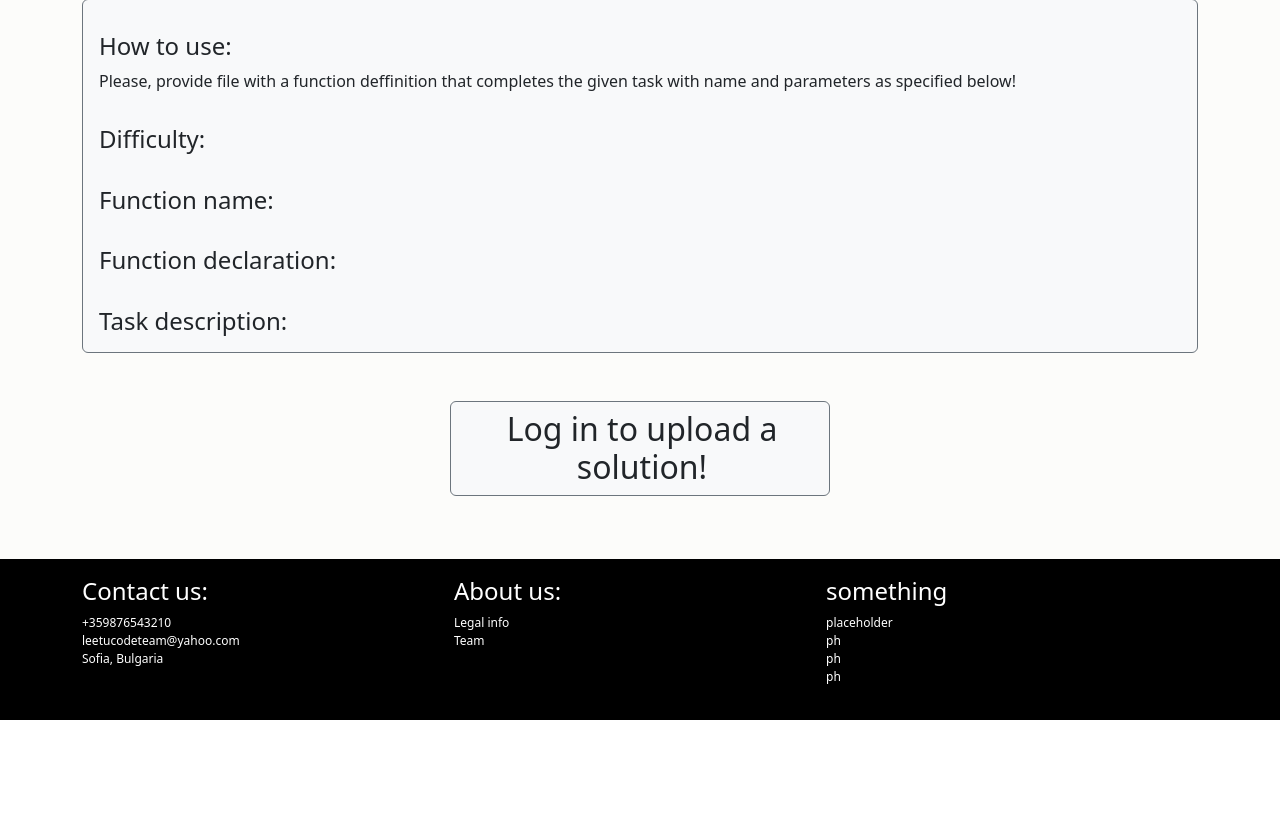
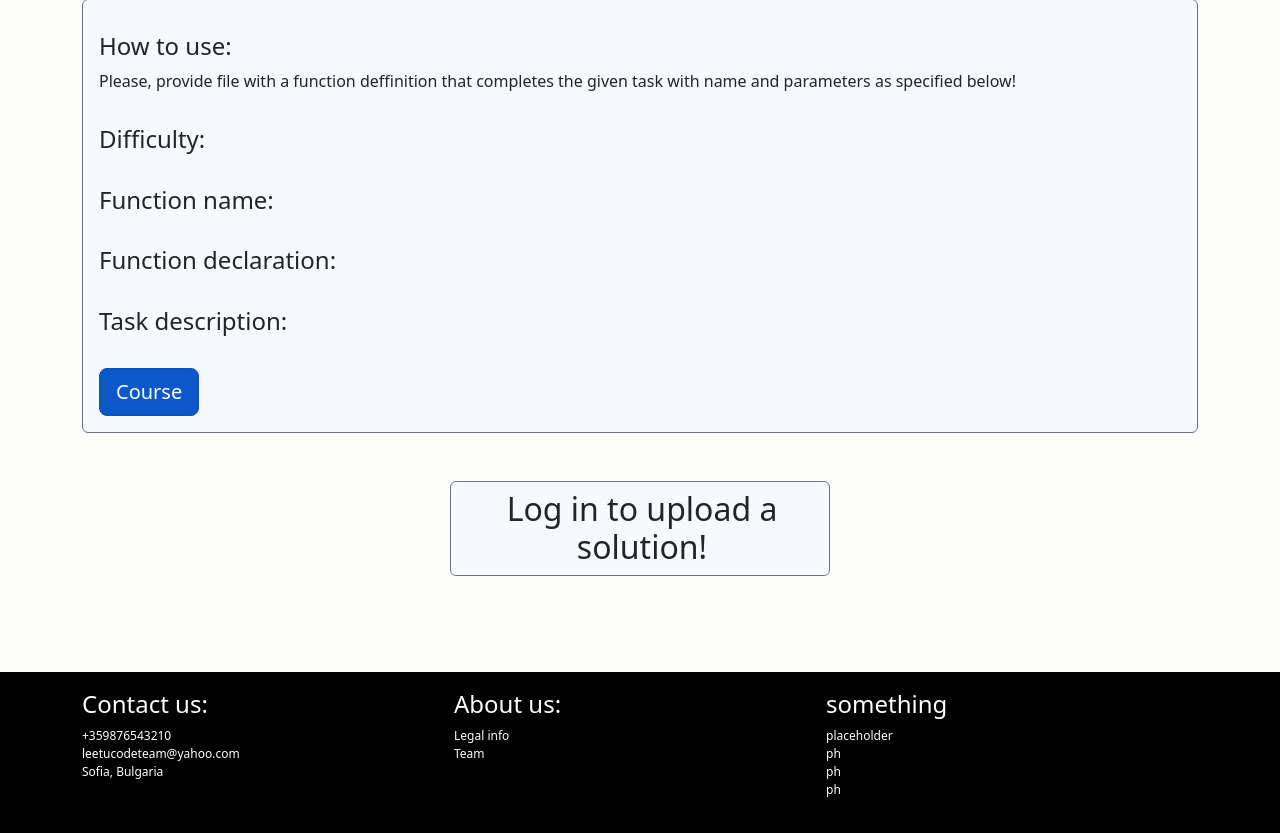
Before and after one commit to Hriis1/LeeTUcode, a PHP site: page /task.php?id=1 in a window 1280 px wide. Shown: the part 129-962 px from the top of the page. Before the commit the page ends 849 px from the top, so only its background shows below. Run offline with PHP 8.4, Linux system fonts and the light colour scheme; data that the repository does not hold is empty; some libraries are stand-ins or nearby versions.

Commit message:
go back to course from task

```diff
--- a/course.php
+++ b/course.php
@@ -90,7 +90,7 @@ $courseTasks = $dbHandler->getCourseTasksByCourseId($course->getID());
                     </div>
                 </div>
                 <div class="row my-3">
-                    <div class="col-12">
+                    <div class="col-2">
                         <a href="courses.php" class="btn btn-primary btn-lg active" role="button"
                             aria-pressed="true">All courses</a>
                     </div>
--- a/task.php
+++ b/task.php
@@ -9,9 +9,17 @@ include_once "components/head.php";
 $taskArray = $dbHandler->getCourseTaskById($_GET["id"]);
 $testCases = explode("@@@", $taskArray["test_cases"]);
 $testAnswers = explode("@@@", $taskArray["test_answers"]);
-$task = new CourseTask($taskArray["id"], $taskArray["name"], $taskArray["description"],
-$taskArray["function_name"], $taskArray["function_declaration"], $testCases, $testAnswers,
-$taskArray["course_id"], $taskArray["difficulty"]);
+$task = new CourseTask(
+    $taskArray["id"],
+    $taskArray["name"],
+    $taskArray["description"],
+    $taskArray["function_name"],
+    $taskArray["function_declaration"],
+    $testCases,
+    $testAnswers,
+    $taskArray["course_id"],
+    $taskArray["difficulty"]
+);
 ?>
 
 <body>
@@ -66,7 +74,12 @@ $taskArray["course_id"], $taskArray["difficulty"]);
                         </p>
                     </div>
                 </div>
-
+                <div class="row my-3">
+                    <div class="col-2">
+                        <a href="course.php?id=<?php echo $task->getCourseId(); ?>" class="btn btn-primary btn-lg active" role="button"
+                            aria-pressed="true">Course</a>
+                    </div>
+                </div>
             </div>
 
 
@@ -90,7 +103,6 @@ $taskArray["course_id"], $taskArray["difficulty"]);
                     ?>
                 </div>
             </div>
-
         </div>
     </main>
     <?php include_once "components/footer.php" ?>
```
